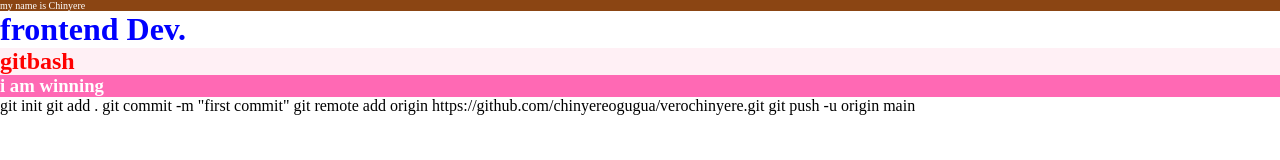
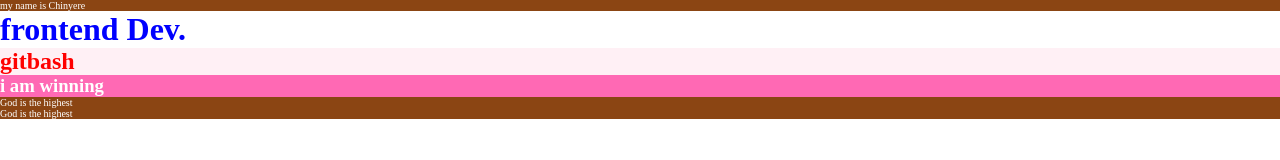
Before and after one commit to chinyereogugua/verochinyere, a website: page index.html in a window 1280 px wide. Drawn offline with Linux system fonts and the light colour scheme.

Commit message:
my recent change

```diff
--- a/index.html
+++ b/index.html
@@ -11,11 +11,7 @@
     <h1>frontend Dev.</h1>
     <h2>gitbash</h2>
     <h3>i am winning</h3>
+    <p>God is the highest</p>
+    <p>God is the highest</p>
 </body>
 </html>
-
-git init
-git add .
-git commit -m "first commit"
-git remote add origin https://github.com/chinyereogugua/verochinyere.git
-git push -u origin main
```
